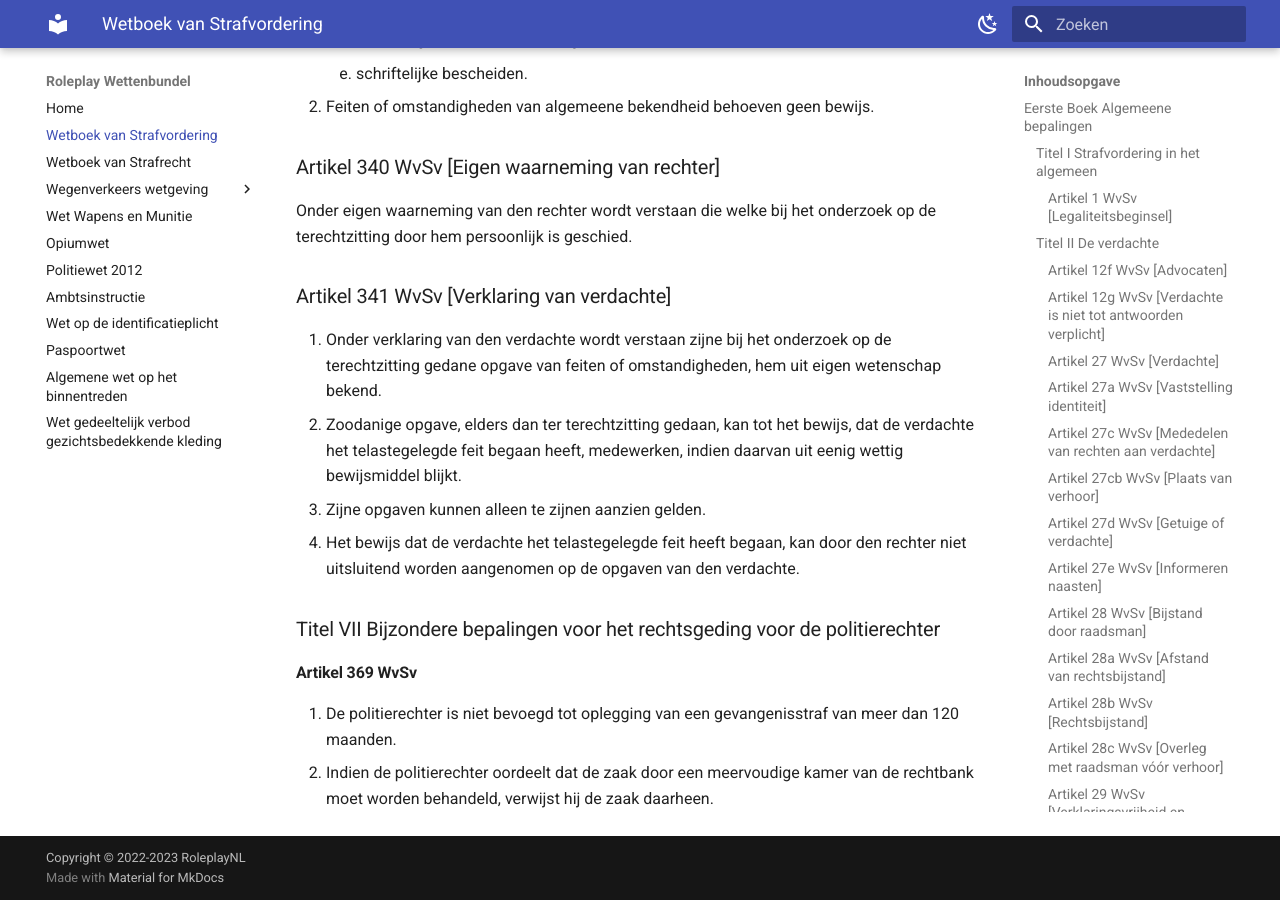
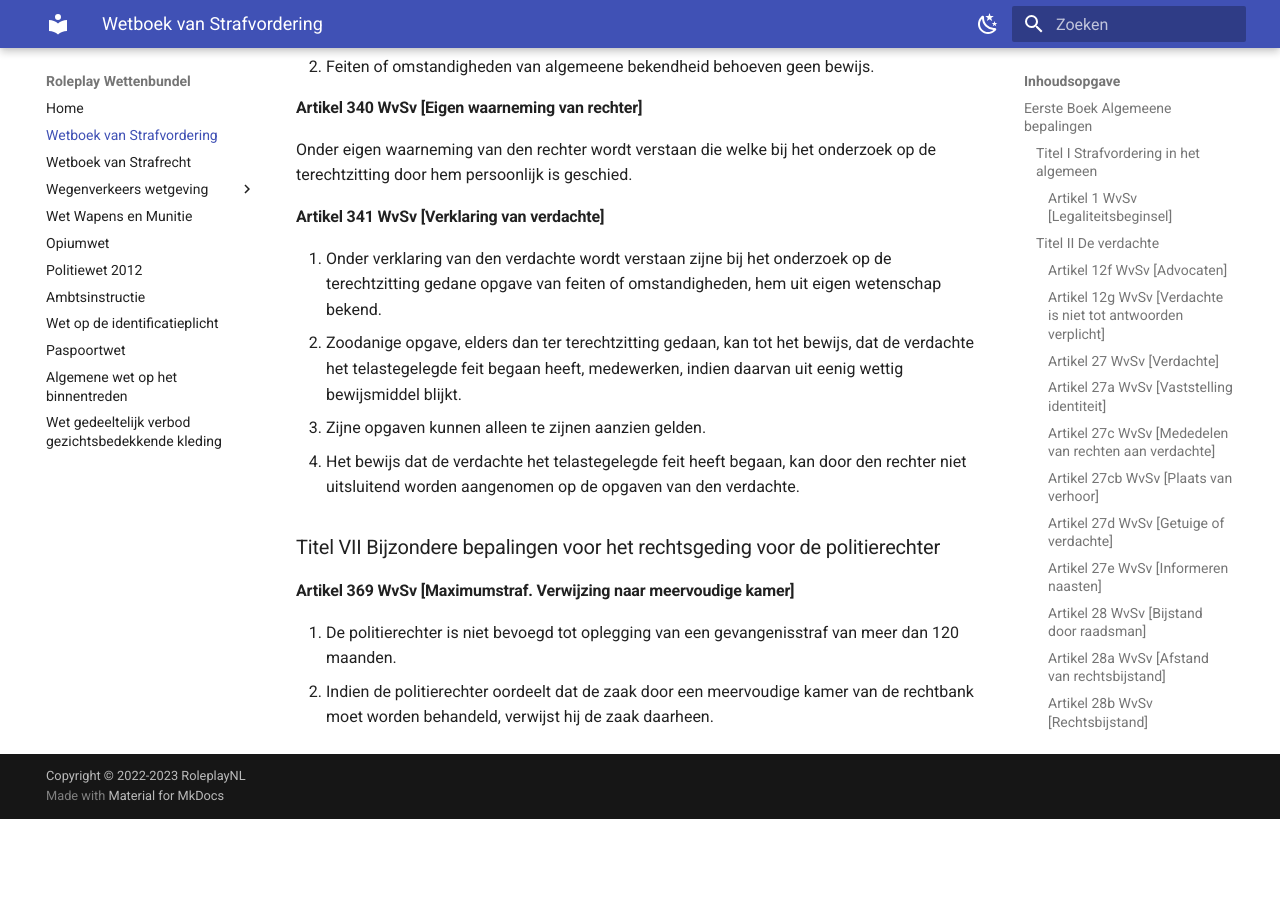
Before and after one commit to EnriqueFernandez20/FutureRP-Wettenbundel, an MkDocs documentation site: the page built from docs/wetboek-van-strafvordering.md, in a window 1280 px wide and 900 px high, scrolled down 15701 px. Built offline with MkDocs 1.6.1 and Material for MkDocs 9.7.7, drawn with Linux system fonts in a browser that asks for light colours; after the commit the page ends 16520 px from its top, so only the background shows below that.

Commit message:
headers/kwalificatie artikelen wvsv

```diff
--- a/docs/wetboek-van-strafvordering.md
+++ b/docs/wetboek-van-strafvordering.md
@@ -322,11 +322,11 @@ Indien uit het onderzoek omstandigheden zijn bekend geworden die, niet in de dag
 1. Indien buiten het geval van het voorgaande artikel de officier van justitie oordeelt dat de telastlegging behoort te worden gewijzigd, legt hij den inhoud van de door hem noodzakelijk geachte wijzigingen schriftelijk aan de rechtbank over met vordering dat die wijzigingen zullen worden toegelaten.
 2. Indien de rechtbank de vordering toewijst, doet zij den inhoud van de aangebrachte wijzigingen in het proces-verbaal ter terechtzitting opnemen. In geen geval worden wijzigingen toegelaten, als een gevolg waarvan de telastlegging niet langer hetzelfde feit, in den zin van [artikel 68](wetboek-van-strafrecht.md#artikel-68-wvsr-ne-bis-in-idem) van het Wetboek van Strafrecht zou inhouden.
 
-### Artikel 338 WvSv [Onmiddellijkheidsbeginsel]
+#### Artikel 338 WvSv [Onmiddellijkheidsbeginsel]
 
 Het bewijs dat de verdachte het telastegelegde feit heeft begaan, kan door den rechter slechts worden aangenomen, indien hij daarvan uit het onderzoek op de terechtzitting door den inhoud van wettige bewijsmiddelen de overtuiging heeft bekomen.
 
-### Artikel 339 WvSv [Bewijsmiddelen]
+#### Artikel 339 WvSv [Bewijsmiddelen]
 
 1. Als wettige bewijsmiddelen worden alleen erkend:
     1. eigen waarneming van den rechter;
@@ -336,11 +336,11 @@ Het bewijs dat de verdachte het telastegelegde feit heeft begaan, kan door den r
     5. schriftelijke bescheiden.
 2. Feiten of omstandigheden van algemeene bekendheid behoeven geen bewijs.
 
-### Artikel 340 WvSv [Eigen waarneming van rechter]
+#### Artikel 340 WvSv [Eigen waarneming van rechter]
 
 Onder eigen waarneming van den rechter wordt verstaan die welke bij het onderzoek op de terechtzitting door hem persoonlijk is geschied.
 
-### Artikel 341 WvSv [Verklaring van verdachte]
+#### Artikel 341 WvSv [Verklaring van verdachte]
 
 1. Onder verklaring van den verdachte wordt verstaan zijne bij het onderzoek op de terechtzitting gedane opgave van feiten of omstandigheden, hem uit eigen wetenschap bekend.
 2. Zoodanige opgave, elders dan ter terechtzitting gedaan, kan tot het bewijs, dat de verdachte het telastegelegde feit begaan heeft, medewerken, indien daarvan uit eenig wettig bewijsmiddel blijkt.
@@ -349,7 +349,7 @@ Onder eigen waarneming van den rechter wordt verstaan die welke bij het onderzoe
 
 ### Titel VII Bijzondere bepalingen voor het rechtsgeding voor de politierechter
 
-#### Artikel 369 WvSv
+#### Artikel 369 WvSv [Maximumstraf. Verwijzing naar meervoudige kamer]
 
 1. De politierechter is niet bevoegd tot oplegging van een gevangenisstraf van meer dan 120 maanden.
 2. Indien de politierechter oordeelt dat de zaak door een meervoudige kamer van de rechtbank moet worden behandeld, verwijst hij de zaak daarheen.
```
